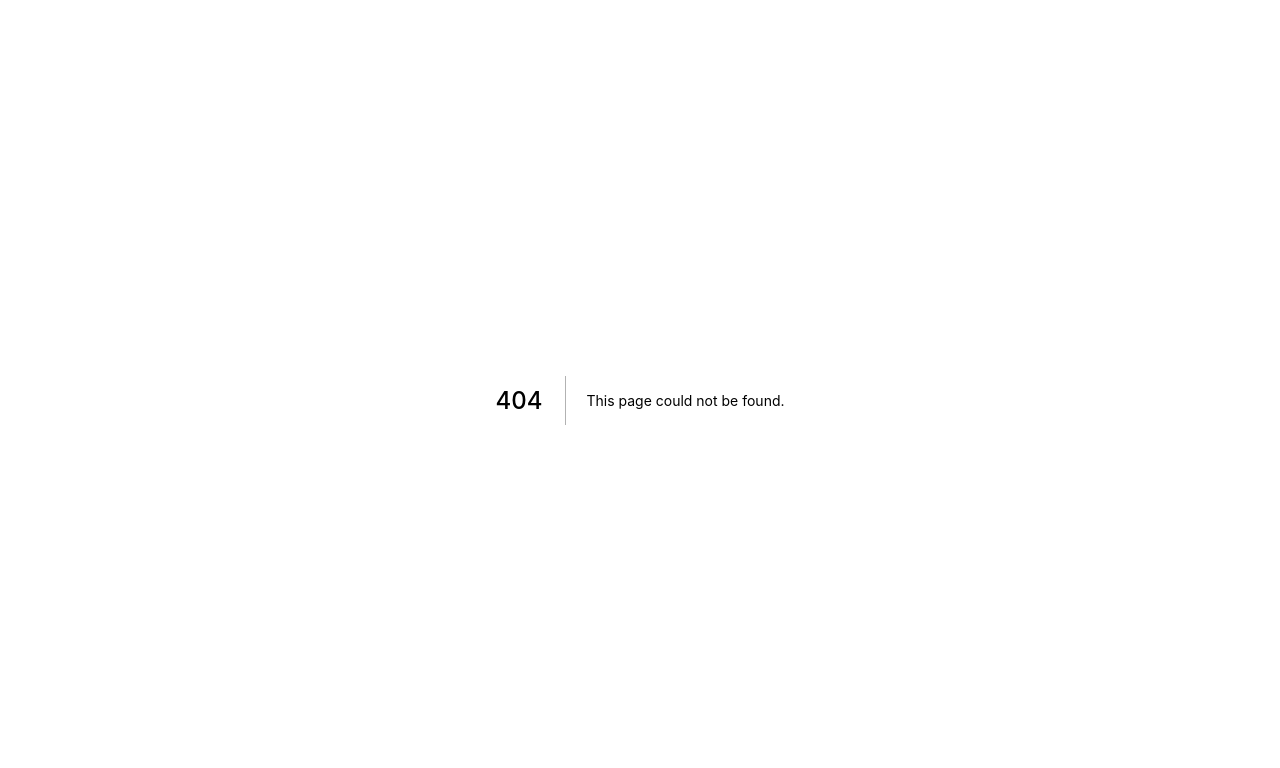
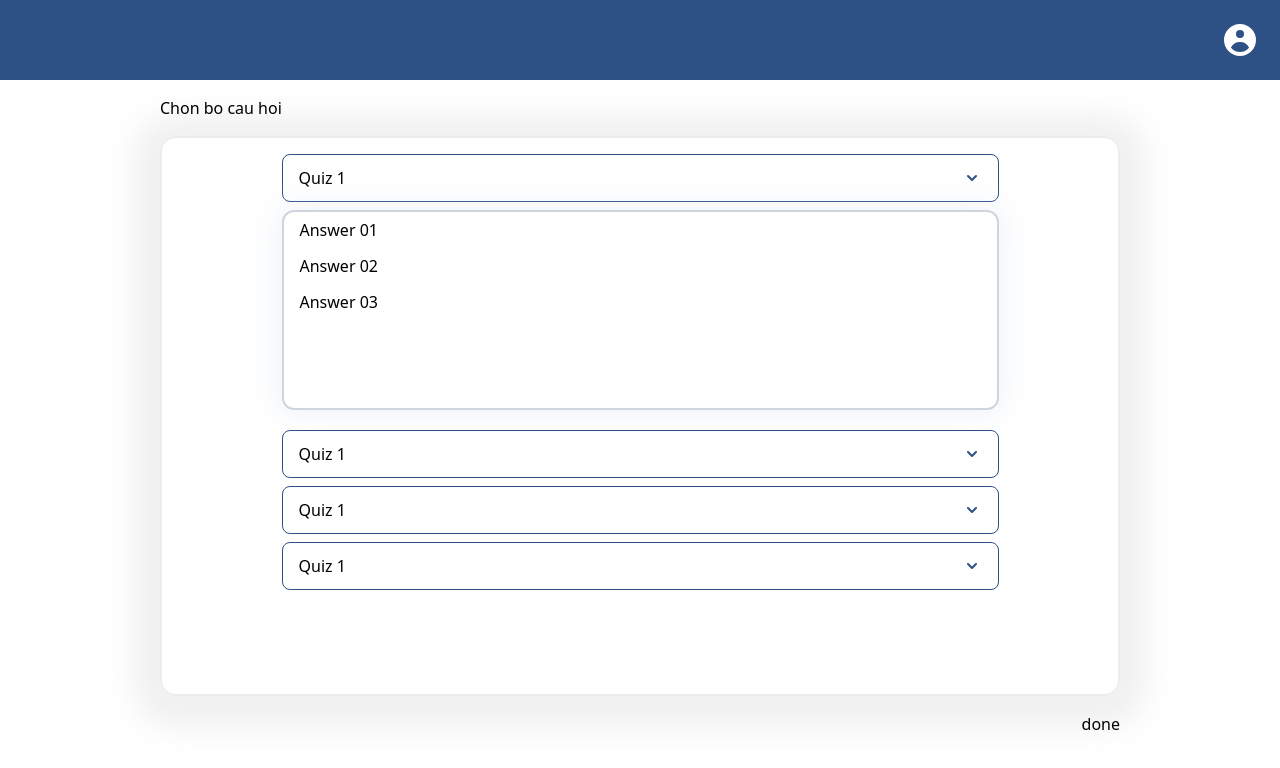
Before and after one commit to super-alpha-team/new-quizzes-fe, a Next.js app: page /conf in a window 1280 px wide. Before the commit this address had no page. Shown: the top 768 px of the page. Built offline with nearby package versions, Linux system fonts and the light colour scheme.

Commit message:
demo choose quiz screen

```diff
--- /dev/null
+++ b/components/Header.jsx
@@ -0,0 +1,26 @@
+import React from "react";
+
+function Header() {
+    return (
+        <nav class="flex items-center justify-between flex-wrap bg-blue-dark p-5">
+            <div class="w-full block flex-grow lg:flex lg:items-center lg:justify-end lg:w-auto">
+                <div>
+                    <svg
+                        xmlns="http://www.w3.org/2000/svg"
+                        className="h-10 w-10 cursor-pointer text-white"
+                        viewBox="0 0 20 20"
+                        fill="currentColor"
+                    >
+                        <path
+                            fillRule="evenodd"
+                            d="M18 10a8 8 0 11-16 0 8 8 0 0116 0zm-6-3a2 2 0 11-4 0 2 2 0 014 0zm-2 4a5 5 0 00-4.546 2.916A5.986 5.986 0 0010 16a5.986 5.986 0 004.546-2.084A5 5 0 0010 11z"
+                            clipRule="evenodd"
+                        />
+                    </svg>
+                </div>
+            </div>
+        </nav>
+    );
+}
+
+export default Header;
--- /dev/null
+++ b/pages/conf/index.jsx
@@ -0,0 +1,51 @@
+import React from "react";
+import Header from "../../components/Header";
+
+function SingleQuiz() {
+    return (
+        <div className="w-9/12 h-12 mb-2 border-blue-dark border-[1px] rounded-lg m-auto flex justify-between pl-4 pr-4 items-center cursor-pointer hover:bg-[#C4CFEB] duration-300">
+            <p className="">Quiz 1</p>
+            <svg
+                xmlns="http://www.w3.org/2000/svg"
+                className="h-5 w-5 text-blue-dark"
+                viewBox="0 0 20 20"
+                fill="currentColor"
+            >
+                <path
+                    fillRule="evenodd"
+                    d="M5.293 7.293a1 1 0 011.414 0L10 10.586l3.293-3.293a1 1 0 111.414 1.414l-4 4a1 1 0 01-1.414 0l-4-4a1 1 0 010-1.414z"
+                    clipRule="evenodd"
+                />
+            </svg>
+        </div>
+    );
+}
+
+function ChooseQuiz() {
+    return (
+        <div className="w-screen h-screen">
+            <Header />
+
+            <p className="w-9/12 m-auto mt-4 mb-4">Chon bo cau hoi</p>
+            <div className="w-9/12 m-auto h-[70%] border-[#ECECEC] border-2 shadow-quiz rounded-2xl">
+                <div className="flex flex-col justify-center mt-4 mb-4">
+                    <SingleQuiz />
+                    <div className="w-9/12 h-[200px] shadow-answer m-auto border-2 border-[#CED5DF] rounded-xl mb-5">
+                        <div className="h-9 pl-4 pr-4">
+                            <p className="h-full items-center flex">Answer 01</p>
+                            <p className="h-full items-center flex">Answer 02</p>
+                            <p className="h-full items-center flex">Answer 03</p>
+                        </div>
+
+                    </div>
+                    <SingleQuiz />
+                    <SingleQuiz />
+                    <SingleQuiz />
+                </div>
+            </div>
+            <div className="w-9/12 m-auto justify-end flex mt-4">done</div>
+        </div>
+    );
+}
+
+export default ChooseQuiz;
--- a/tailwind.config.js
+++ b/tailwind.config.js
@@ -24,7 +24,14 @@ module.exports = {
         random2: randomHexColor(),
         random3: randomHexColor(),
         random4: randomHexColor(),
+        blue: {
+            dark: "#2E5185",
+        }
       },
+      boxShadow: {
+          quiz: "0px 5px 30px 26px rgba(152, 152, 152, 0.15)",
+          answer: "0px 0px 30px 3px rgba(196, 207, 235, 0.3)",
+      }
     },
   },
   plugins: [require('@tailwindcss/typography')],
```
Also changed, not shown: components/Play.jsx (line endings or trailing spaces).
